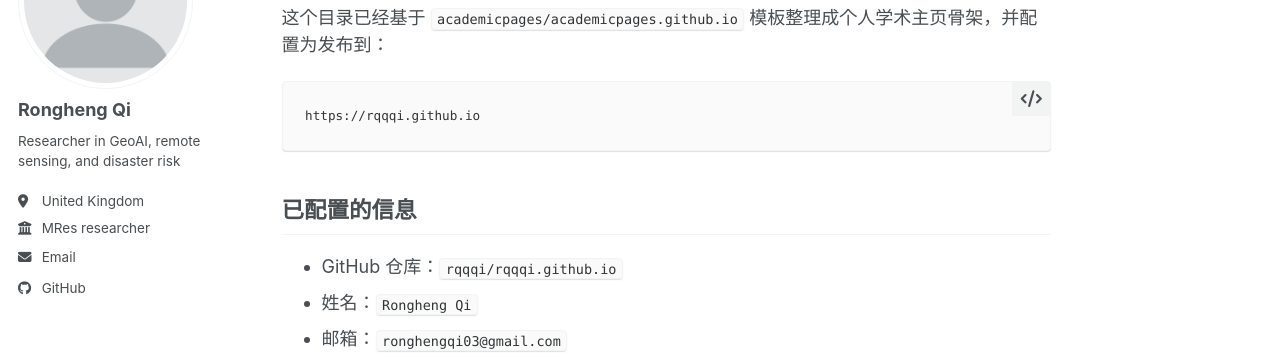
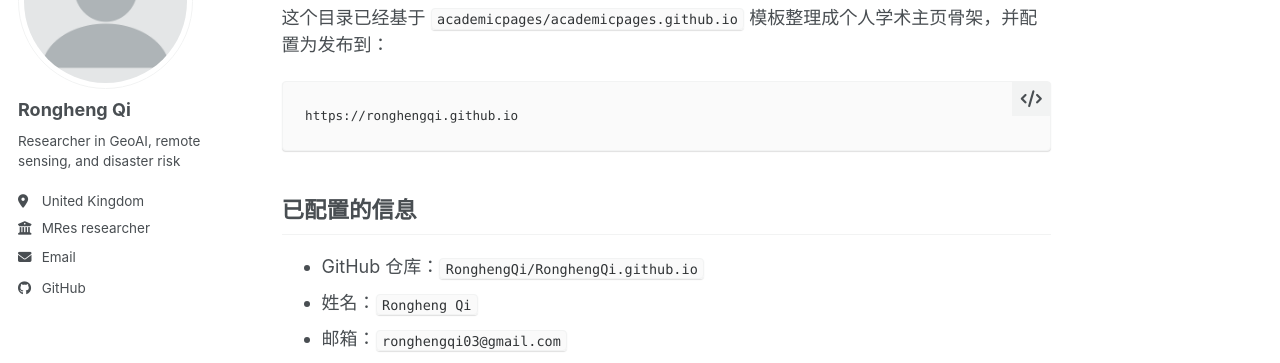
Before and after one commit to RonghengQi/RonghengQi.github.io, a Jekyll site: the page built from GETTING_STARTED_CN.md, in a window 1280 px wide and 900 px high. Shown: the part 185-548 px from the top of the window. Built offline with Jekyll 4.4.1, drawn with Linux system fonts in a browser that asks for light colours; our own code applies the rules of GitHub Pages for plain Markdown files; a style sheet for code colours, icons or effects is not loaded.

Commit message:
Update site URL for renamed GitHub account

````diff
--- a/GETTING_STARTED_CN.md
+++ b/GETTING_STARTED_CN.md
@@ -3,12 +3,12 @@
 这个目录已经基于 `academicpages/academicpages.github.io` 模板整理成个人学术主页骨架，并配置为发布到：
 
 ```text
-https://rqqqi.github.io
+https://ronghengqi.github.io
 ```
 
 ## 已配置的信息
 
-- GitHub 仓库：`rqqqi/rqqqi.github.io`
+- GitHub 仓库：`RonghengQi/RonghengQi.github.io`
 - 姓名：`Rongheng Qi`
 - 邮箱：`ronghengqi03@gmail.com`
 - 研究方向：GeoAI、remote sensing、flood susceptibility、disaster risk、urban analytics
--- a/_config.yml
+++ b/_config.yml
@@ -13,10 +13,10 @@ title                    : "Rongheng Qi"
 title_separator          : "-"
 name                     : &name "Rongheng Qi"
 description              : &description "Personal academic homepage of Rongheng Qi"   # Update this with a general description of your site, this is the default if not overridden by a page
-url                      : https://rqqqi.github.io # The base hostname & protocol for your site e.g. "https://[your GitHub username].github.io",
+url                      : https://ronghengqi.github.io # The base hostname & protocol for your site e.g. "https://[your GitHub username].github.io",
                                                            # or if you already have some other page hosted on Github then use "https://[your GitHub username].github.io/[Your Repo Name]"
 baseurl                  : "" # the subpath of your site, e.g. "/blog"
-repository               : "rqqqi/rqqqi.github.io"
+repository               : "RonghengQi/RonghengQi.github.io"
 
 # Site Author - The following control what appear as part of the author content on the side bar.
 #               If a field is blank the icon and link will not appear, otherwise it will be shown.
@@ -51,7 +51,7 @@ author:
   bitbucket        : # Username - Update with your username on the site
   codepen          : # Username
   dribbble         : # Username
-  github           : "rqqqi"
+  github           : "RonghengQi"
   kaggle           : # Username
   stackoverflow    : # User number or user number and name (i.e., use "1" or "1/jeff-atwood")
 
--- a/_data/cv.json
+++ b/_data/cv.json
@@ -3,7 +3,7 @@
     "name": "Rongheng Qi",
     "email": "ronghengqi03@gmail.com",
     "phone": "",
-    "website": "https://rqqqi.github.io",
+    "website": "https://ronghengqi.github.io",
     "summary": "Researcher in GeoAI, remote sensing, and disaster risk.",
     "location": {
       "address": "",
@@ -25,8 +25,8 @@
       },
       {
         "network": "GitHub",
-        "username": "rqqqi",
-        "url": "https://github.com/rqqqi"
+        "username": "RonghengQi",
+        "url": "https://github.com/RonghengQi"
       }
     ]
   },
````
Also changed, not shown: README.md (+2 -2 lines).
